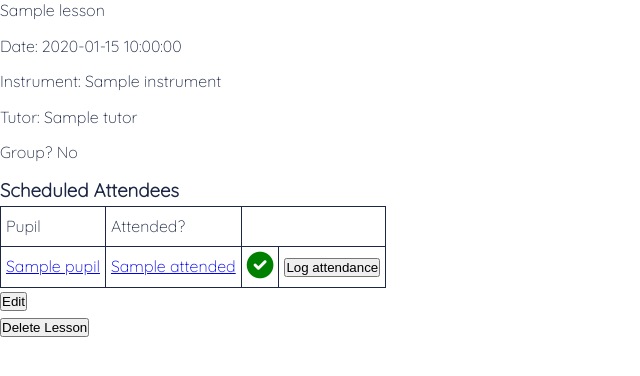
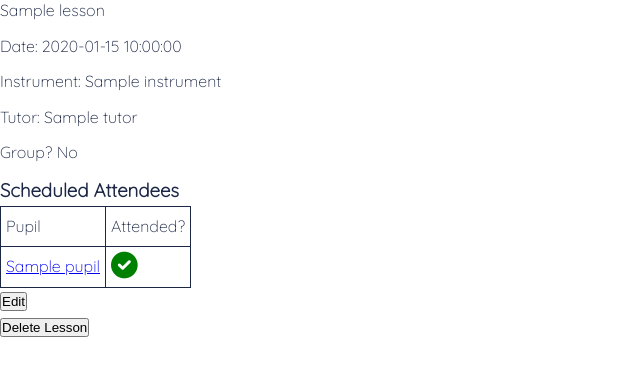
Before and after one commit to heathercking/CodeClan_Project1__Planaband, a Flask app: page /lessons/1 in a window 1280 px wide. Shown: the part 182-558 px from the top of the page, without its empty margins (0-640 px from the left). Run offline with Flask 2, Linux system fonts and the light colour scheme; a database or web service that is not in the repository returns one stand-in record (values such as "Sample title"); some libraries are stand-ins or nearby versions.

Commit message:
tidies up columsn on list of attendees on lesson page

```diff
--- a/templates/lessons/show.html
+++ b/templates/lessons/show.html
@@ -24,7 +24,6 @@
             {% for attendance in attendances %}
                 <tr>
                     <td><a href="/pupils/{{ attendance.pupil.id }}">{{ attendance.pupil.name }}</a></td>
-                    <td><a href="/attendances/{{ attendance.id }}/edit">{{ attendance.attended }}</td>
                     <td>
                         <form action="/attendances/{{ attendance.id }}/attended" method="POST">
                             {% if attendance.attended == False %}
@@ -34,9 +33,6 @@
                             {% endif %}
 
                         </form>
-                    </td>
-                    <td>
-                        <button type="submit">Log attendance</button>
                     </td>
                 </tr>
             {% endfor %}
```
